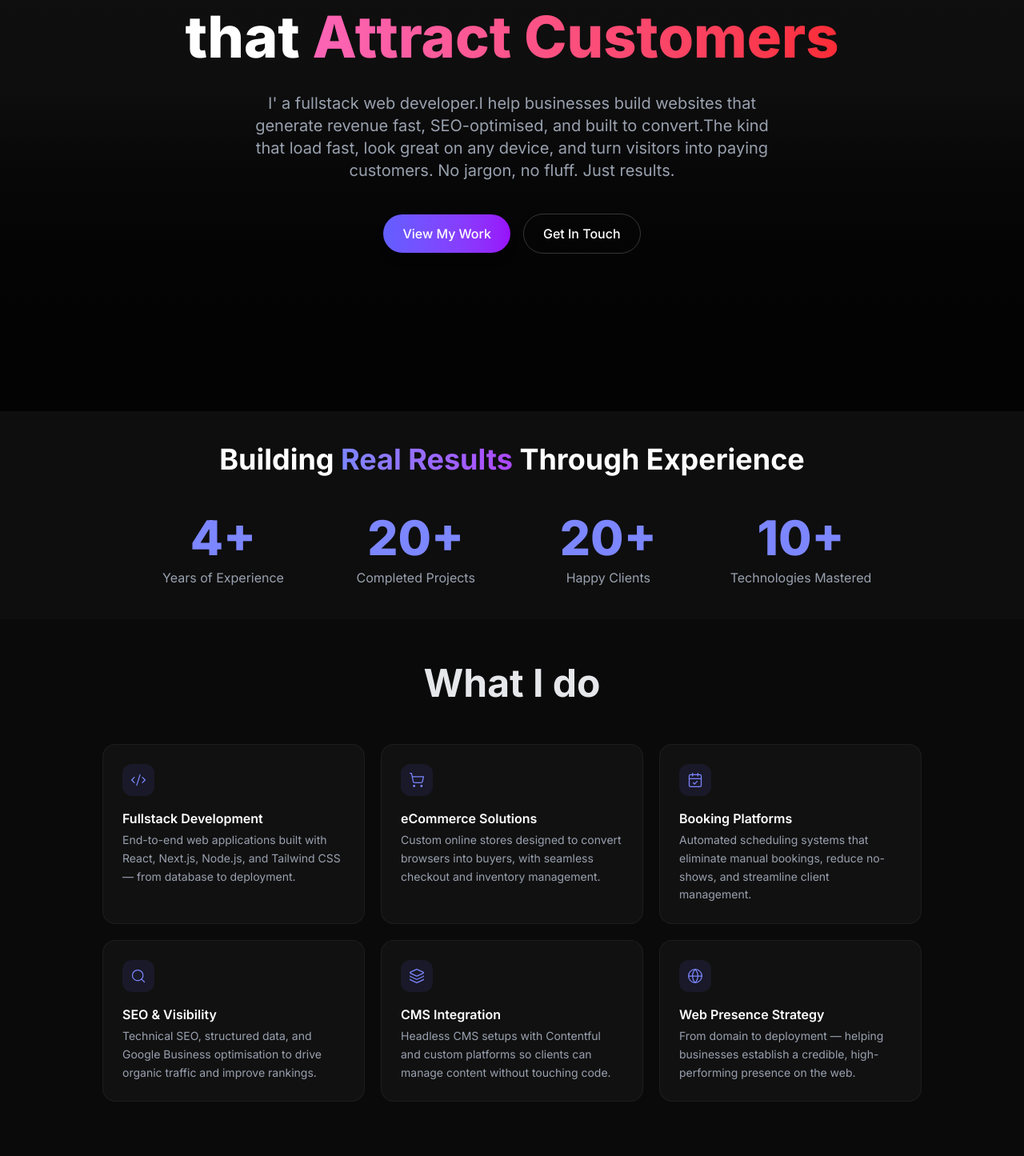
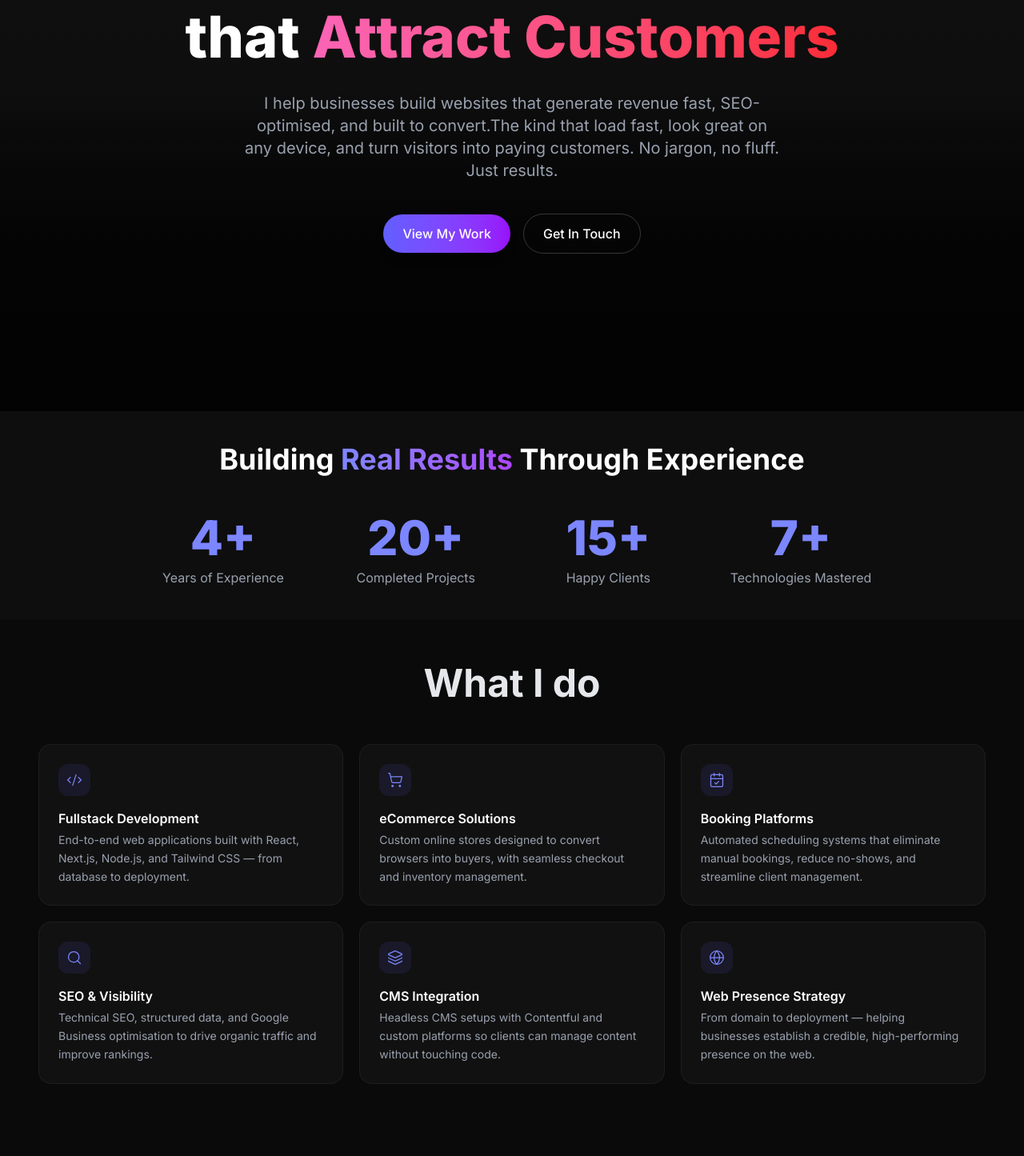
Before and after one commit to lamba01/my-portfolio, a Next.js app: page / in a window 1280 px wide. Shown: the part 286-1731 px from the top of the page at 80% size. Built offline with nearby package versions, Linux system fonts and the light colour scheme.

Commit message:
feat: implement sticky contact button and update layout, about, hero, stats, and work experience sections

```diff
--- a/src/app/layout.js
+++ b/src/app/layout.js
@@ -3,7 +3,7 @@ import "./globals.css";
 import Navbar from "@/components/navbar";
 import Footer from "@/components/footer";
 import Banner from "@/sections/banner";
-// import StickyContactButton from "@/components/stickyContactBtn";
+import StickyContactButton from "@/components/stickyContactBtn";
 import AOSInit from "@/components/AOSInit";
 
 const inter = Inter({ subsets: ["latin"] });
@@ -126,7 +126,7 @@ export default function RootLayout({ children }) {
         {/* ✅ AOS animations initialised client-side only */}
         <AOSInit />
         <Navbar />
-        {/* <StickyContactButton /> */}
+        <StickyContactButton />
         {children}
         <Banner />
         <Footer />
--- /dev/null
+++ b/src/components/stickyContactBtn.jsx
@@ -0,0 +1,14 @@
+"use client";
+
+export default function StickyContactButton() {
+  return (
+    <div className="fixed bottom-6 right-4 sm:right-2.5 z-50 block sm:hidden">
+      <a
+        href="/contact"
+        className="bg-white text-black px-6 py-3 rounded-full shadow-lg text-sm font-medium hover:bg-gray-800 hover:text-white transition-all duration-300"
+      >
+        📞 Contact Me
+      </a>
+    </div>
+  );
+}
--- a/src/sections/aboutSection.jsx
+++ b/src/sections/aboutSection.jsx
@@ -57,11 +57,11 @@ const item = {
 
 export default function AboutSection() {
   return (
-    <section className="w-full pt-14 pb-24 px-6 sm:px-12 flex flex-col items-center gap-20 bg-[#0a0a0a] text-gray-200">
+    <section className="w-full pt-14 pb-2 px-6 sm:px-12 flex flex-col items-center gap-20 bg-[#0a0a0a] text-gray-200">
 
       {/* Bio */}
       {/* Capabilities Grid */}
-      <div className="w-full max-w-5xl">
+      <div className="w-full max-w-7xl">
         <h4
           className="text-3xl md:text-5xl font-bold mb-3 text-center pb-10"
           data-aos="fade-up"
--- a/src/sections/hero.jsx
+++ b/src/sections/hero.jsx
@@ -56,8 +56,7 @@ export default function Hero() {
           transition={{ delay: 1.6, duration: 0.6 }}
           className="mt-6 text-gray-400 text-base sm:text-lg md:text-xl max-w-2xl mx-auto"
         >
-          I&apos; a fullstack web developer.I help
-          businesses build websites that generate revenue fast, SEO-optimised,
+          I help businesses build websites that generate revenue fast, SEO-optimised,
           and built to convert.The kind that load
           fast, look great on any device, and turn visitors into paying
           customers. No jargon, no fluff. Just results.
@@ -72,13 +71,13 @@ export default function Hero() {
           {/* ✅ Anchor link scrolls to projects section */}
           <a
             href="#projects"
-            className="px-6 py-3 rounded-full bg-linear-to-r from-indigo-500 to-purple-600 text-white font-medium shadow-lg hover:shadow-xl transition-shadow"
+            className="px-6 py-3 w-full sm:w-fit rounded-full bg-linear-to-r from-indigo-500 to-purple-600 text-white font-medium shadow-lg hover:shadow-xl transition-shadow"
           >
             View My Work
           </a>
           <a
-            href="#contact"
-            className="px-6 py-3 rounded-full border border-white/20 text-white font-medium hover:bg-white/10 transition"
+            href="/contact"
+            className="px-6 py-3 w-full sm:w-fit rounded-full border border-white/20 text-white font-medium hover:bg-white/10 transition"
           >
             Get In Touch
           </a>
--- a/src/sections/stats.jsx
+++ b/src/sections/stats.jsx
@@ -30,8 +30,8 @@ export default function Stats() {
   const stats = [
     { label: "Years of Experience", value: 4 },
     { label: "Completed Projects", value: 20 },
-    { label: "Happy Clients", value: 20 },
-    { label: "Technologies Mastered", value: 10 },
+    { label: "Happy Clients", value: 15 },
+    { label: "Technologies Mastered", value: 7 },
   ];
 
   return (
--- a/src/sections/workExperience.jsx
+++ b/src/sections/workExperience.jsx
@@ -183,7 +183,7 @@ const ExperienceItem = ({ exp, testimonial, fromLeft, index }) => {
 
           <div className="mt-4 text-right">
             <a
-              href="#contact"
+              href="/contact"
               className="inline-block px-4 py-2 rounded-md bg-indigo-600 hover:bg-indigo-700 text-white text-sm transition"
             >
               Work with me ↗
```
Also changed, not shown: src/app/icon.png (added).
